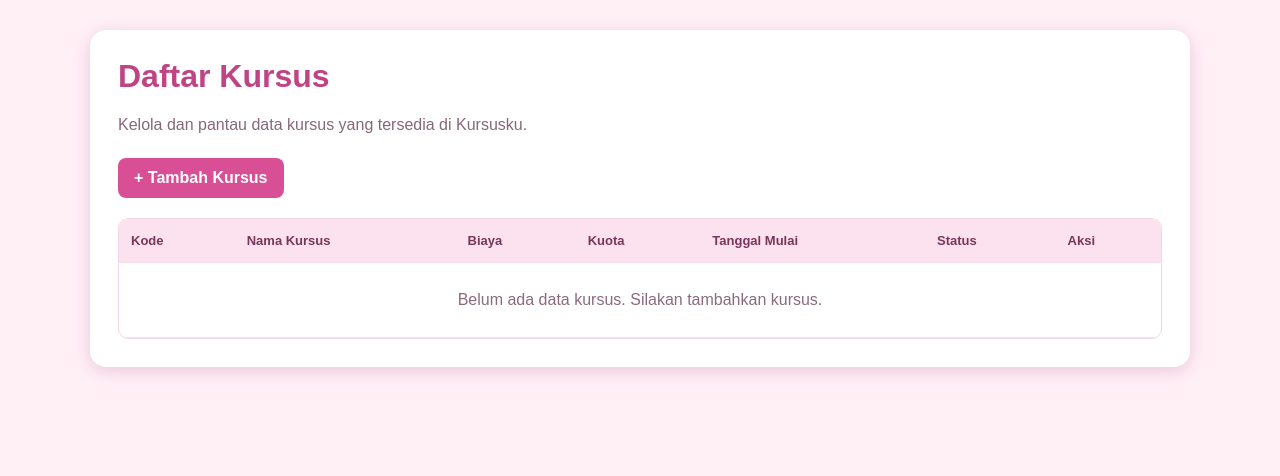
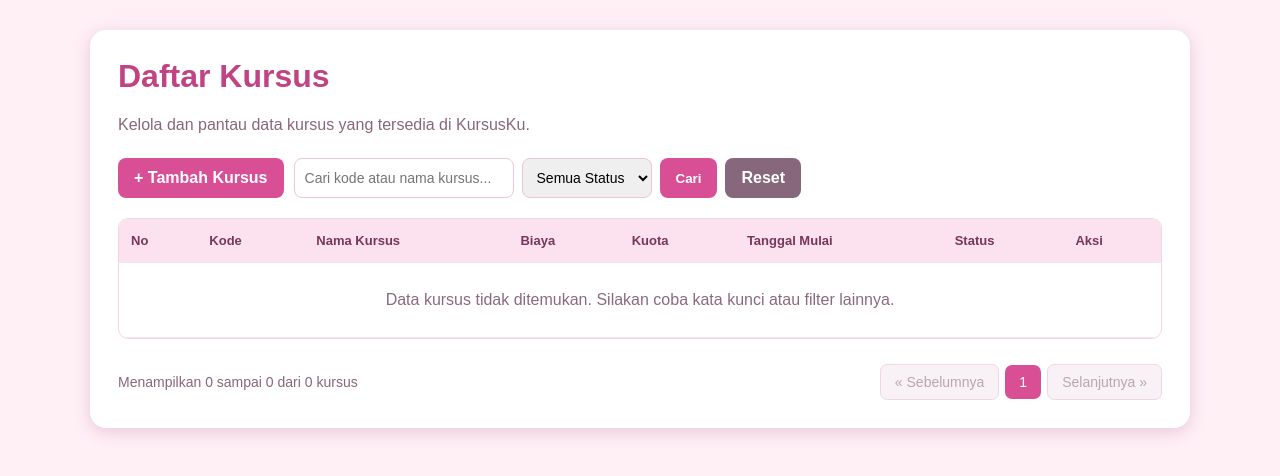
Before and after one commit to atinisa17-blip/kursusku-laravel, a Laravel app: page /courses in a window 1280 px wide. Shown: the top 476 px of the page. Run offline with Laravel 12, Linux system fonts and the light colour scheme; data that the repository does not hold is empty; parts of the project's set-up code (start-up, migrations or seed data) failed here and were passed over.

Commit message:
feat: add week 13 course pagination and search

```diff
--- a/app/Http/Controllers/CourseController.php
+++ b/app/Http/Controllers/CourseController.php
@@ -9,13 +9,33 @@ use Illuminate\Http\Request;
 
 class CourseController extends Controller
 {
-    // Menampilkan semua data kursus
-    public function index()
-    {
-        $courses = Course::latest()->get();
+    // Menampilkan data kursus dengan pencarian, filter, dan pagination
+public function index(Request $request)
+{
+    $query = Course::query();
 
-        return view('courses.index', compact('courses'));
+    // Fitur pencarian berdasarkan kode dan nama kursus
+    if ($request->filled('q')) {
+        $keyword = trim($request->q);
+
+        $query->where(function ($q) use ($keyword) {
+            $q->where('code', 'like', "%{$keyword}%")
+              ->orWhere('name', 'like', "%{$keyword}%");
+        });
     }
+
+    // Filter berdasarkan status kursus
+    if ($request->filled('status')) {
+        $query->where('status', $request->status);
+    }
+
+    // Pagination 10 data per halaman
+    $courses = $query->latest()
+        ->paginate(10)
+        ->withQueryString();
+
+    return view('courses.index', compact('courses'));
+}
 
     // Menampilkan formulir tambah kursus
     public function create()
--- a/resources/views/courses/index.blade.php
+++ b/resources/views/courses/index.blade.php
@@ -1,9 +1,10 @@
+
 <!DOCTYPE html>
 <html lang="id">
 <head>
     <meta charset="UTF-8">
     <meta name="viewport" content="width=device-width, initial-scale=1.0">
-    <title>Daftar Kursus - Kursusku</title>
+    <title>Daftar Kursus - KursusKu</title>
 
     <style>
         * {
@@ -51,6 +52,16 @@
 
         .btn:hover {
             background: #bd347b;
+        }
+
+        input, select {
+            font-family: Arial, sans-serif;
+            font-size: 14px;
+        }
+
+        input:focus, select:focus {
+            outline: 2px solid #f4a6cc;
+            border-color: #d94f96;
         }
 
         .table-wrapper {
@@ -157,14 +168,88 @@
             background: #ffe4e6;
             color: #b42336;
         }
+
+        /* Pagination */
+        .pagination-wrapper {
+            margin-top: 25px;
+            display: flex;
+            justify-content: space-between;
+            align-items: center;
+            flex-wrap: wrap;
+            gap: 15px;
+        }
+
+        .pagination-info {
+            color: #87677b;
+            font-size: 14px;
+        }
+
+        .pagination-nav {
+            display: flex;
+            align-items: center;
+            gap: 6px;
+            flex-wrap: wrap;
+        }
+
+        .page-link {
+            display: inline-block;
+            padding: 9px 14px;
+            border-radius: 7px;
+            border: 1px solid #f1d7e5;
+            text-decoration: none;
+            color: #c04483;
+            background: white;
+            font-size: 14px;
+            transition: 0.2s;
+        }
+
+        .page-link:hover {
+            background: #fce1ee;
+        }
+
+        .page-active {
+            background: #d94f96;
+            color: white;
+            border-color: #d94f96;
+            padding: 9px 14px;
+            border-radius: 7px;
+            font-size: 14px;
+        }
+
+        .page-disabled {
+            display: inline-block;
+            padding: 9px 14px;
+            border-radius: 7px;
+            border: 1px solid #f1d7e5;
+            color: #b9a6b1;
+            background: #f8f1f5;
+            font-size: 14px;
+        }
+
+        @media (max-width: 600px) {
+            body {
+                padding: 12px;
+            }
+
+            .container {
+                padding: 18px;
+            }
+
+            .pagination-wrapper {
+                flex-direction: column;
+                align-items: flex-start;
+            }
+        }
     </style>
 </head>
 
 <body>
     <div class="container">
+
         <h1>Daftar Kursus</h1>
+
         <p class="subtitle">
-            Kelola dan pantau data kursus yang tersedia di Kursusku.
+            Kelola dan pantau data kursus yang tersedia di KursusKu.
         </p>
 
         @if (session('success'))
@@ -173,14 +258,69 @@
             </div>
         @endif
 
-        <a href="{{ route('courses.create') }}" class="btn">
-            + Tambah Kursus
-        </a>
+        <!-- Tombol tambah, pencarian, dan filter -->
+        <div style="display: flex; flex-wrap: wrap; gap: 10px; align-items: center; margin-bottom: 20px;">
 
+            <a href="{{ route('courses.create') }}"
+                class="btn"
+                style="margin-bottom: 0;">
+                + Tambah Kursus
+            </a>
+
+            <form action="{{ route('courses.index') }}"
+                method="GET"
+                style="display: flex; flex-wrap: wrap; gap: 8px;">
+
+                <input
+                    type="text"
+                    name="q"
+                    value="{{ request('q') }}"
+                    placeholder="Cari kode atau nama kursus..."
+                    style="padding: 10px; border: 1px solid #e9c7d9; border-radius: 8px; min-width: 220px;">
+
+                <select
+                    name="status"
+                    style="padding: 10px; border: 1px solid #e9c7d9; border-radius: 8px;">
+
+                    <option value="">Semua Status</option>
+
+                    <option value="open" {{ request('status') == 'open' ? 'selected' : '' }}>
+                        Open
+                    </option>
+
+                    <option value="closed" {{ request('status') == 'closed' ? 'selected' : '' }}>
+                        Closed
+                    </option>
+
+                    <option value="draft" {{ request('status') == 'draft' ? 'selected' : '' }}>
+                        Draft
+                    </option>
+
+                </select>
+
+                <button
+                    type="submit"
+                    class="btn"
+                    style="margin-bottom: 0; border: none; cursor: pointer;">
+                    Cari
+                </button>
+
+                <a href="{{ route('courses.index') }}"
+                    class="btn"
+                    style="background: #87677b; margin-bottom: 0;">
+                    Reset
+                </a>
+
+            </form>
+        </div>
+
+        <!-- Tabel daftar kursus -->
         <div class="table-wrapper">
             <table>
+
                 <thead>
                     <tr>
+                        <th>No</th>
                         <th>Kode</th>
                         <th>Nama Kursus</th>
                         <th>Biaya</th>
@@ -194,24 +334,39 @@
                 <tbody>
                     @forelse ($courses as $course)
                         <tr>
+                            <td>
+                                {{ $courses->firstItem() + $loop->index }}
+                            </td>
+
                             <td>{{ $course->code }}</td>
+
                             <td>{{ $course->name }}</td>
-                            <td>Rp {{ number_format($course->fee, 0, ',', '.') }}</td>
+
+                            <td>
+                                Rp {{ number_format($course->fee, 0, ',', '.') }}
+                            </td>
+
                             <td>{{ $course->quota }}</td>
-                            <td>{{ $course->start_date->format('d-m-Y') }}</td>
+
+                            <td>
+                                {{ $course->start_date->format('d-m-Y') }}
+                            </td>
+
                             <td>
                                 <span class="status status-{{ $course->status }}">
                                     {{ ucfirst($course->status) }}
                                 </span>
                             </td>
+
                             <td>
                                 <div class="aksi">
+
                                     <a href="{{ route('courses.show', $course->id) }}"
-   class="btn-edit">
-    Detail
-</a>
-                                    <a
-                                        href="{{ route('courses.edit', $course->id) }}"
+                                        class="btn-edit">
+                                        Detail
+                                    </a>
+
+                                    <a href="{{ route('courses.edit', $course->id) }}"
                                         class="btn-edit">
                                         Edit
                                     </a>
@@ -220,26 +375,83 @@
                                         action="{{ route('courses.destroy', $course->id) }}"
                                         method="POST"
                                         onsubmit="return confirm('Yakin ingin menghapus kursus ini?')">
+
                                         @csrf
                                         @method('DELETE')
 
                                         <button type="submit" class="btn-hapus">
                                             Hapus
                                         </button>
+
                                     </form>
+
                                 </div>
                             </td>
                         </tr>
+
                     @empty
                         <tr>
-                            <td colspan="7" class="empty">
-                                Belum ada data kursus. Silakan tambahkan kursus.
+                            <td colspan="8" class="empty">
+                                Data kursus tidak ditemukan.
+                                Silakan coba kata kunci atau filter lainnya.
                             </td>
                         </tr>
                     @endforelse
                 </tbody>
+
             </table>
         </div>
+
+        <!-- Pagination -->
+        <div class="pagination-wrapper">
+
+            <div class="pagination-info">
+                Menampilkan {{ $courses->firstItem() ?? 0 }}
+                sampai {{ $courses->lastItem() ?? 0 }}
+                dari {{ $courses->total() }} kursus
+            </div>
+
+            <div class="pagination-nav">
+
+                @if ($courses->onFirstPage())
+                    <span class="page-disabled">
+                        « Sebelumnya
+                    </span>
+                @else
+                    <a href="{{ $courses->previousPageUrl() }}"
+                        class="page-link">
+                        « Sebelumnya
+                    </a>
+                @endif
+
+                @foreach ($courses->getUrlRange(1, $courses->lastPage()) as $page => $url)
+
+                    @if ($page == $courses->currentPage())
+                        <span class="page-active">
+                            {{ $page }}
+                        </span>
+                    @else
+                        <a href="{{ $url }}" class="page-link">
+                            {{ $page }}
+                        </a>
+                    @endif
+
+                @endforeach
+
+                @if ($courses->hasMorePages())
+                    <a href="{{ $courses->nextPageUrl() }}"
+                        class="page-link">
+                        Selanjutnya »
+                    </a>
+                @else
+                    <span class="page-disabled">
+                        Selanjutnya »
+                    </span>
+                @endif
+
+            </div>
+        </div>
+
     </div>
 </body>
 </html>
```
Also changed, not shown: Evidence/week-13/Test matrix.md (added, +10 -0 lines), Evidence/week-13/01-course index normal.png (added), Evidence/week-13/02_Pencarian_Tanpa_Hasil.png (added), Evidence/week-13/03_Page2_Query_Filter.png (added), Evidence/week-13/04-CourseController@index.png (added), 1 other file.
